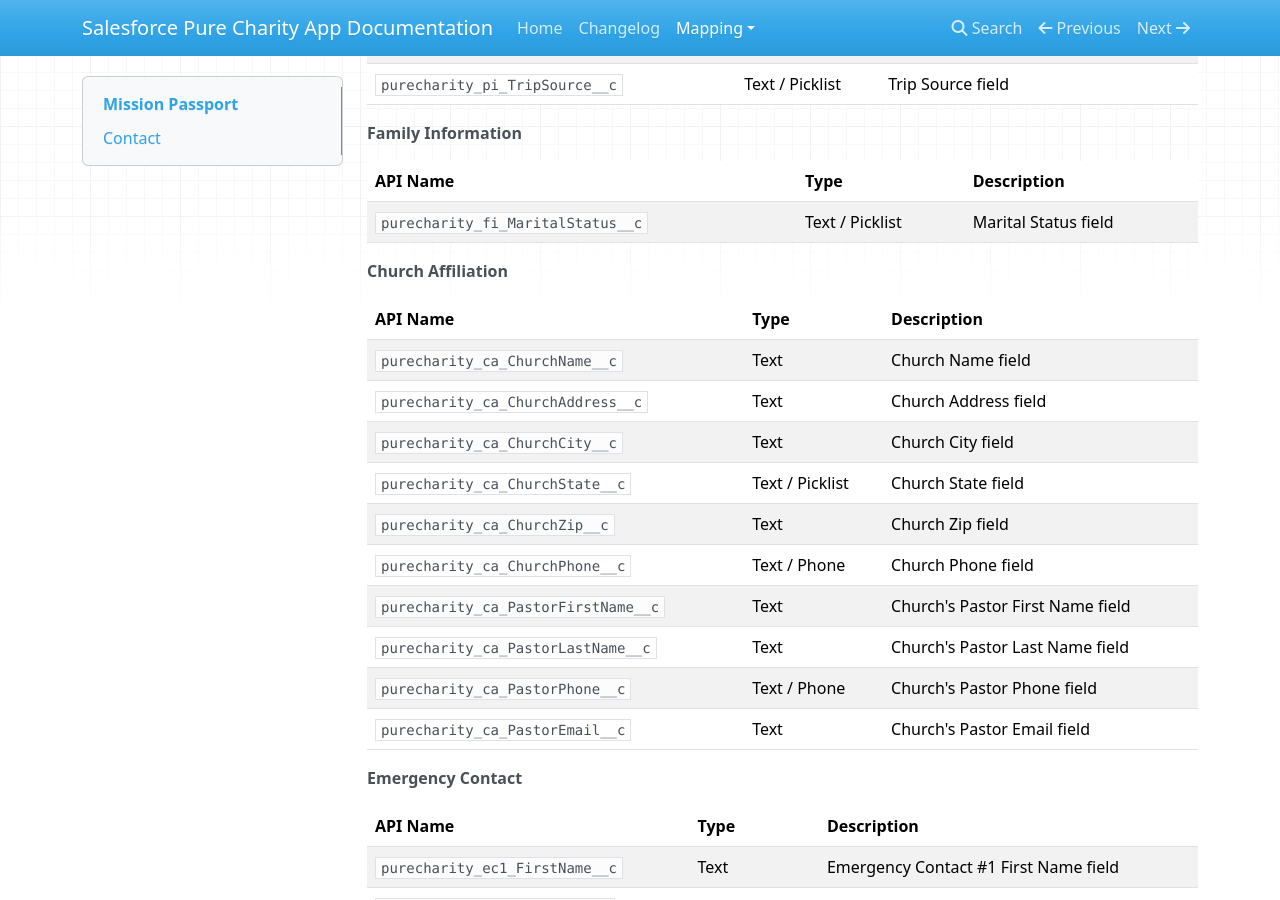
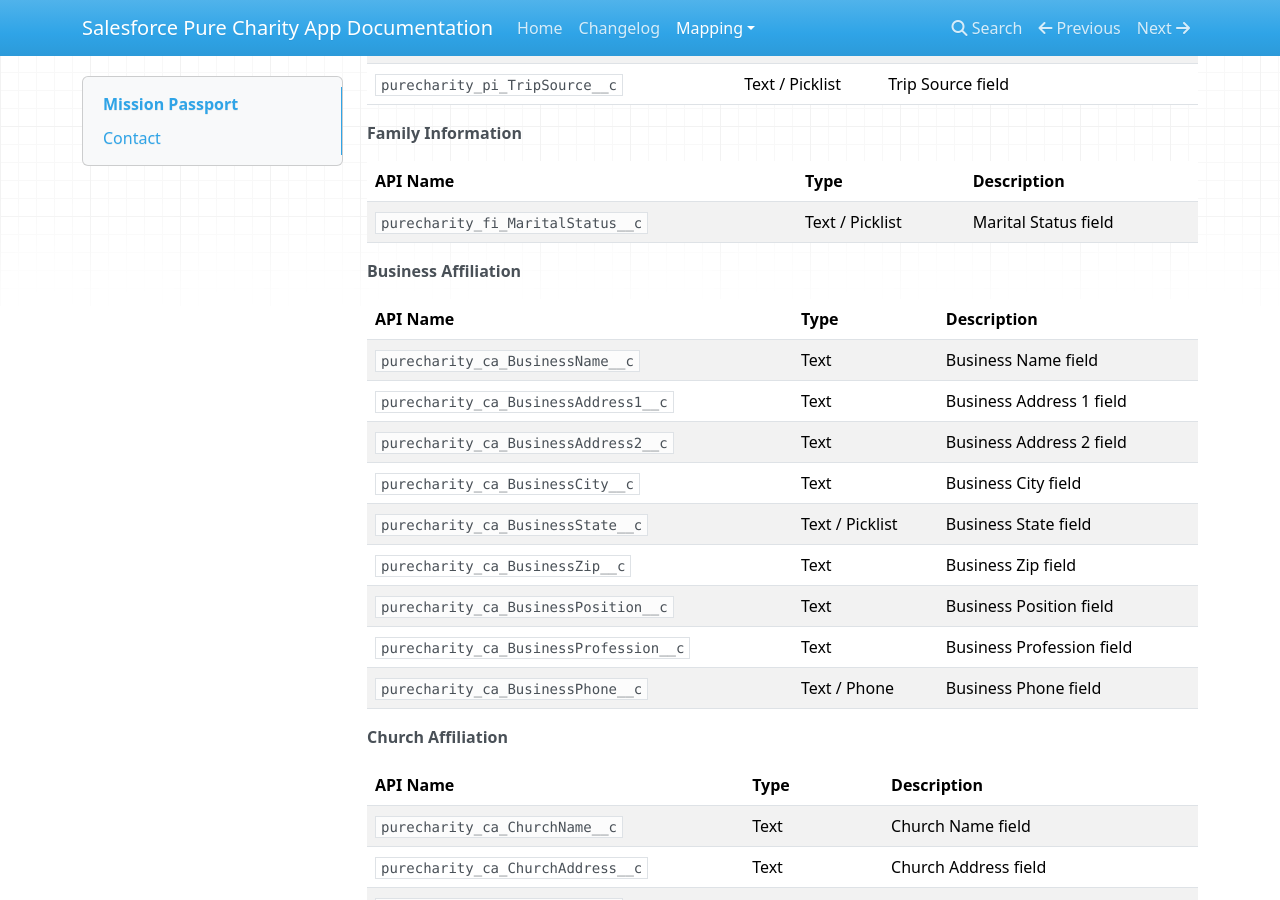
Before and after one commit to purecharity/salesforce-docs, an MkDocs documentation site: the page built from docs/mapping/mission_passport.md, in a window 1280 px wide and 900 px high, scrolled down 1087 px. Built offline with MkDocs 1.6.1, drawn with Linux system fonts in a browser that asks for light colours; nearby versions of some CDN libraries; old or Windows-style settings are respelled for this version of MkDocs.

Commit message:
Add Business affiliation form to mission passport

```diff
--- a/docs/mapping/mission_passport.md
+++ b/docs/mapping/mission_passport.md
@@ -36,6 +36,20 @@ __Family Information__
 API Name | Type | Description
 --- | --- | ---
 `purecharity_fi_MaritalStatus__c` | Text / Picklist | Marital Status field
+
+__Business Affiliation__
+
+API Name | Type | Description
+--- | --- | ---
+`purecharity_ca_BusinessName__c` | Text | Business Name field
+`purecharity_ca_BusinessAddress1__c` | Text | Business Address 1 field
+`purecharity_ca_BusinessAddress2__c` | Text | Business Address 2 field
+`purecharity_ca_BusinessCity__c` | Text | Business City field
+`purecharity_ca_BusinessState__c` | Text / Picklist | Business State field
+`purecharity_ca_BusinessZip__c` | Text | Business Zip field
+`purecharity_ca_BusinessPosition__c` | Text | Business Position field
+`purecharity_ca_BusinessProfession__c` | Text | Business Profession field
+`purecharity_ca_BusinessPhone__c` | Text / Phone | Business Phone field
 
 __Church Affiliation__
 
```
